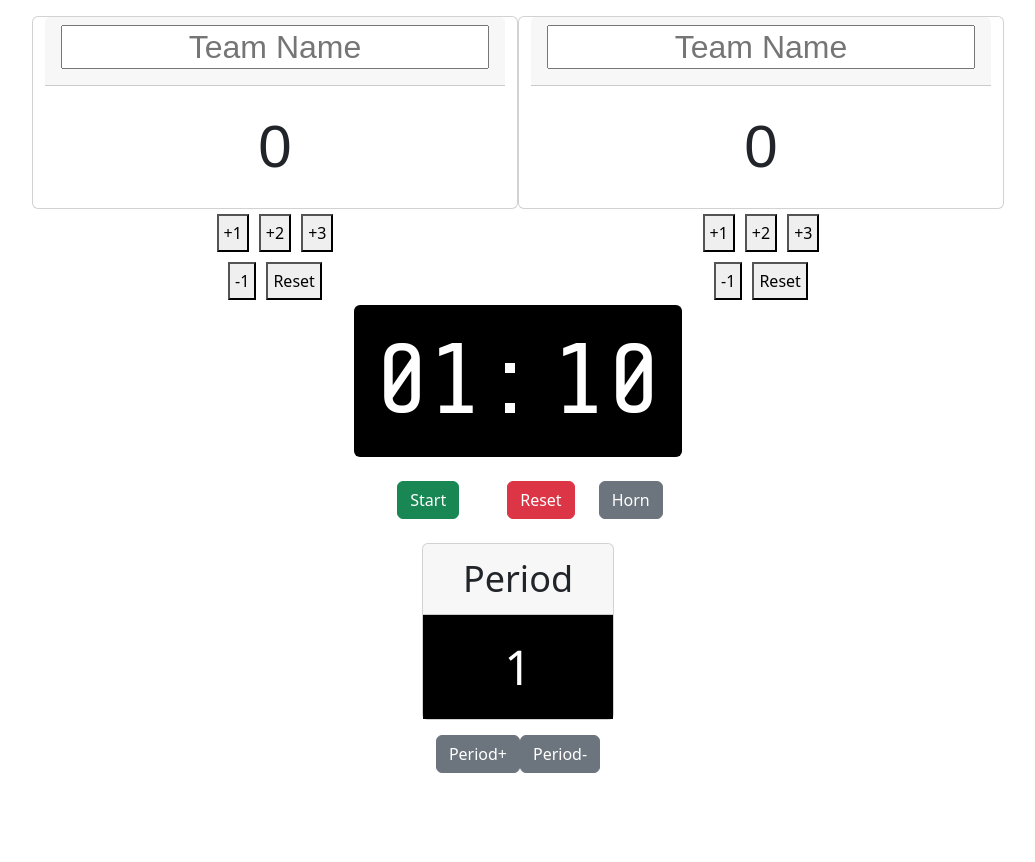
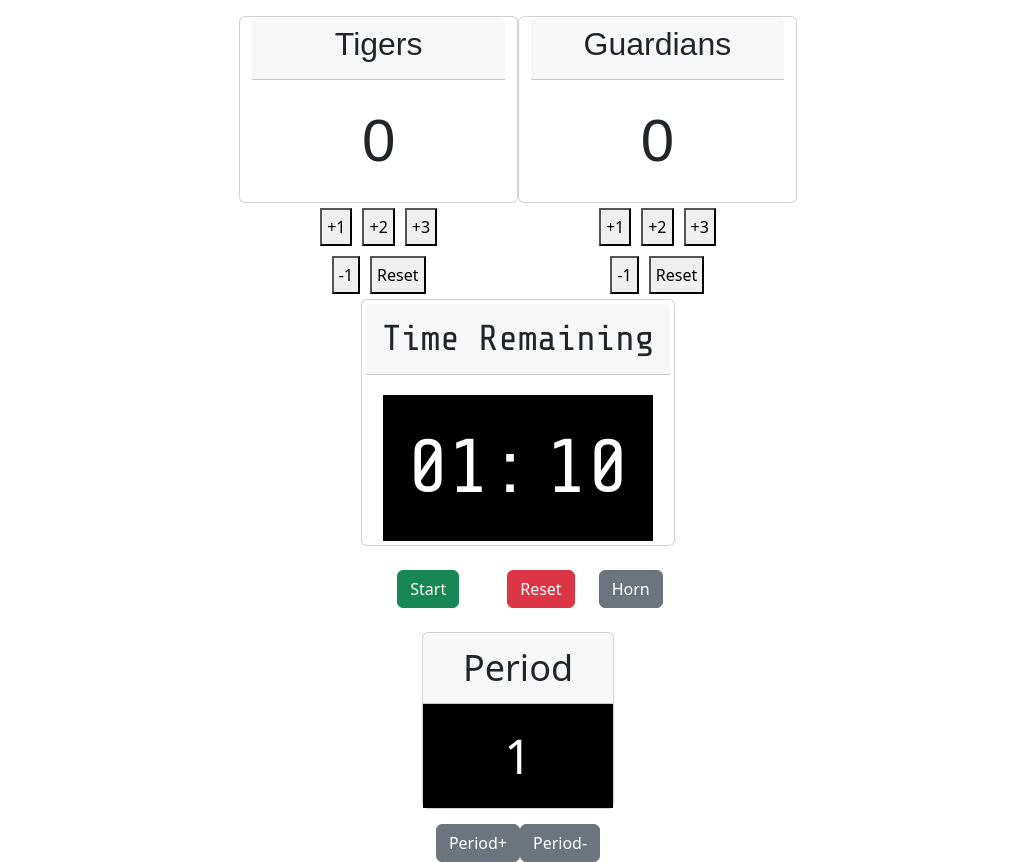
Before and after one commit to MediumJeff/scoreboard-app, a React (Create React App) app: page / in a window 1280 px wide. Shown: the whole page, without its empty margins (122-1157 px from the left). Before the commit the page ends 800 px from the top, so only its background shows below. Built offline with nearby package versions, Linux system fonts and the light colour scheme; a web font is replaced by a local one.

Commit message:
Team name props, minor formatting

```diff
--- a/src/App.js
+++ b/src/App.js
@@ -7,14 +7,12 @@ import Period from './Components/Period/Period';
 function App() {
   return (
     <div className="App">
-      <span md='6' className='d-inline-flex' >
-        <TeamScore />
-        <TeamScore />
+      <span className='d-inline-flex' >
+        <TeamScore teamName='Tigers' />
+        <TeamScore teamName='Guardians' />
       </span>
-      <span>
         <Timer />
         <Period />
-      </span>
     </div>
   );
 }
--- a/src/Components/Score/TeamScore.js
+++ b/src/Components/Score/TeamScore.js
@@ -1,13 +1,13 @@
+import React from 'react';
 import { useState } from 'react';
 import { Container, Row ,Card, CardHeader, CardBody } from 'reactstrap';
 import './score-styles.css';
+import '../../App';
 
-
-const TeamScore = () => {
+const TeamScore = (props) => {
     const [score, setScore] = useState(0);
     const [points, setPoints] = useState(0);
     let total = score + points;
-
 
     function addScore(e) {
         setPoints(Number(e.target.value))
@@ -26,7 +26,7 @@ const TeamScore = () => {
                 <Row className='score-display'>
                     <Card className='mt-3'>
                         <CardHeader>
-                        <h2><input type='text' placeholder="Team Name" className='text-center'></input></h2>
+                        <h2 className='text-center'>{props.teamName}</h2>
                         </CardHeader>
                         <CardBody>
                         <span className='score-total'>{total}</span>
--- a/src/Components/Timer/Timer.js
+++ b/src/Components/Timer/Timer.js
@@ -1,6 +1,6 @@
 import React, { useState, useEffect, useRef } from 'react'
 import 'bootstrap/dist/css/bootstrap.min.css';
-import { Container, Row, Button, Card } from 'reactstrap';
+import { Container, Row, Button, Card, CardHeader, CardBody } from 'reactstrap';
 import './timer-styles.css';
 import Horn from '../../resources/buzzer-horn.wav';
 import ReactAudioPlayer from 'react-audio-player';
@@ -34,7 +34,9 @@ function Timer() {
     <>
       <Container>
         <Row>
-          <Card className='timer-display d-inline'>
+          <Card className='clock'>
+            <CardHeader className='time-heading'>Time Remaining</CardHeader>
+            <CardBody className='timer-display d-inline'>
               {time > 60001 && (
                 <span className='m-1 clock'>{("0" + Math.floor((time / 60000) % 60)).slice(-2)}:</span>
               )}
@@ -48,6 +50,7 @@ function Timer() {
                   autoPlay
                 />
               )}
+            </CardBody>
           </Card>
         </Row>
       </Container>
--- a/src/Components/Timer/timer-styles.css
+++ b/src/Components/Timer/timer-styles.css
@@ -2,14 +2,21 @@
 
 .clock {
     padding: 4px;
-    font-size: 100px;
+    font-size: 76px;
     font-family: Share Tech Mono;
     position: flex;
+    width: auto;
+    margin: auto;
 }
 
+.time-heading {
+    width: auto;
+    font-size: 36px;
+}
 .timer-display {
     width: auto;
     margin: auto;
+    margin-top: 20px;
     background-color: black;
     color: white;
 }
```
Lines whose indentation alone changed are shown as unchanged.
